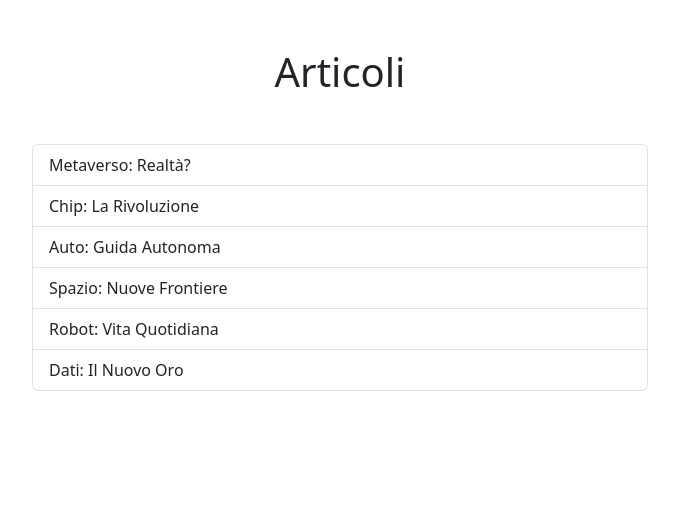
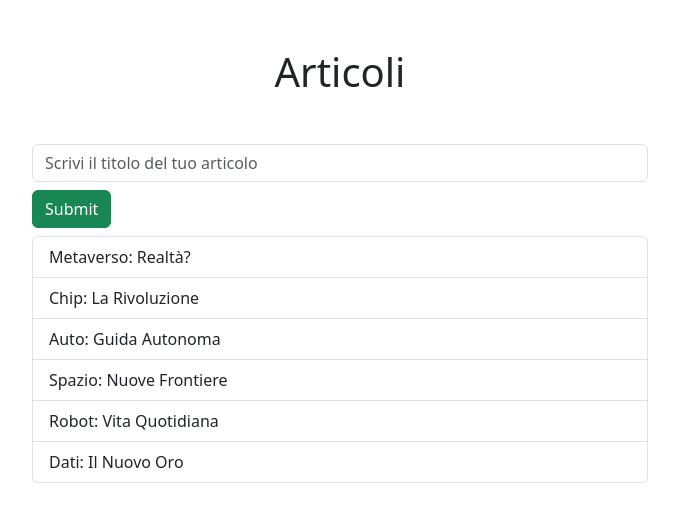
Before and after one commit to carlomagno-ale/react-form, a React (Vite) app: page / in a window 1280 px wide. Shown: the top 522 px of the page, without its empty margins (300-979 px from the left). Built offline with nearby package versions, Linux system fonts and the light colour scheme.

Commit message:
implement article submission form and update article list management

```diff
--- a/src/App.jsx
+++ b/src/App.jsx
@@ -1,11 +1,18 @@
 import { useState } from 'react'
 
-const articlesList = ['Metaverso: Realtà?', 'Chip: La Rivoluzione', 'Auto: Guida Autonoma', 'Spazio: Nuove Frontiere', 'Robot: Vita Quotidiana', 'Dati: Il Nuovo Oro']
+const articleList = ['Metaverso: Realtà?', 'Chip: La Rivoluzione', 'Auto: Guida Autonoma', 'Spazio: Nuove Frontiere', 'Robot: Vita Quotidiana', 'Dati: Il Nuovo Oro']
 
 export default function App() {
 
+  const [newArticle, setNewArticle] = useState('')
+  const [articles, setArticles] = useState(articleList)
 
-  const [article, setArticles] = useState(articlesList)
+  function handleFormSubmit() {
+
+    setArticles([newArticle, ...articles])
+    setNewArticle('')
+
+  }
 
   return (
     <>
@@ -13,12 +20,31 @@ export default function App() {
 
         <h1 className='text-center my-5'>Articoli</h1>
 
+        <form onSubmit={handleFormSubmit}>
+          <input
+            type="text"
+            className="form-control"
+            name="new_article"
+            id="new_article"
+            placeholder="Scrivi il titolo del tuo articolo"
+            value={newArticle}
+            onChange={e => setNewArticle(e.target.value)}
+          />
+          <div className='d-flex justify-content-start my-2'>
+            <button type="submit" className="btn btn-success">
+              Submit
+            </button>
+          </div>
+        </form>
+
         <ul className="list-group">
-          {article.map((title, index) => (
-            <li key={index} className="list-group-item d-flex justify-content-between align-items-center">
+          {articles.map((title) => (
+            <li key={title}
+              className="list-group-item d-flex justify-content-between align-items-center">
               {title}
             </li>
           ))}
+
         </ul>
       </div>
     </>
```
